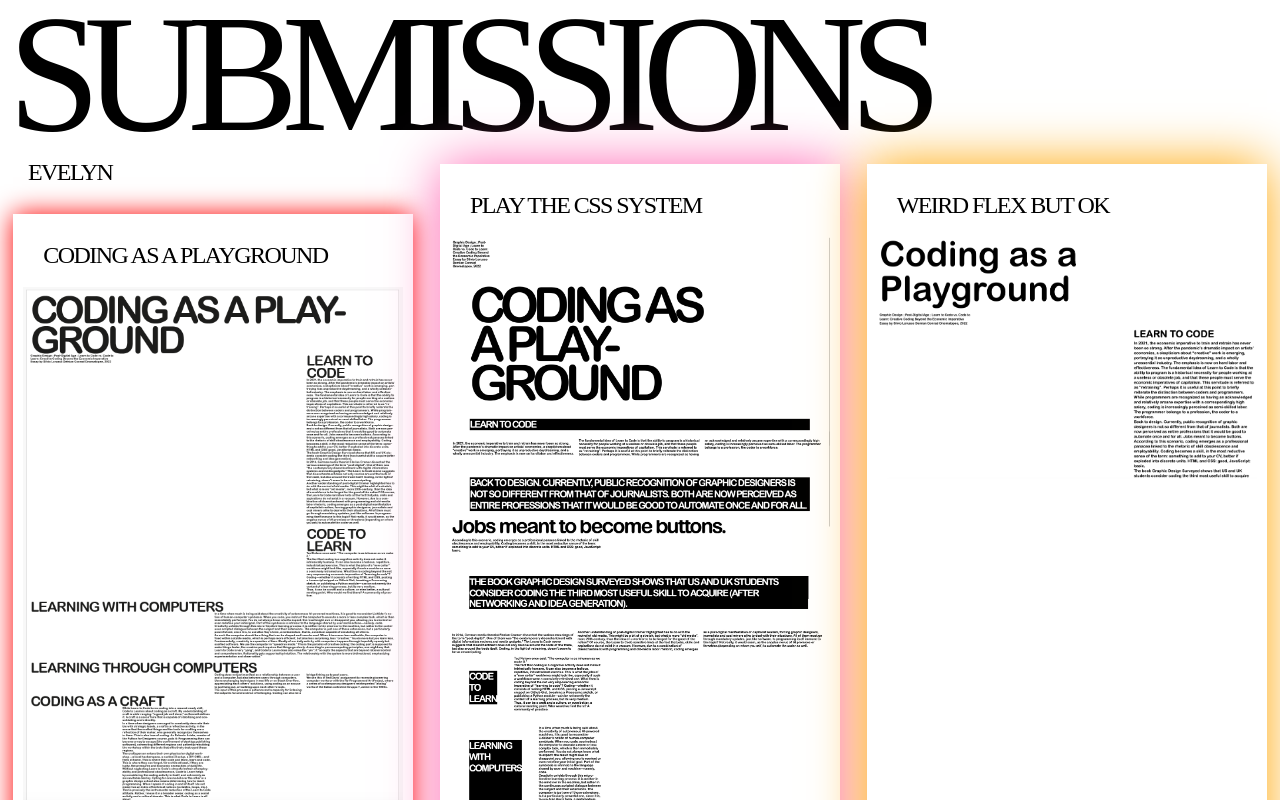
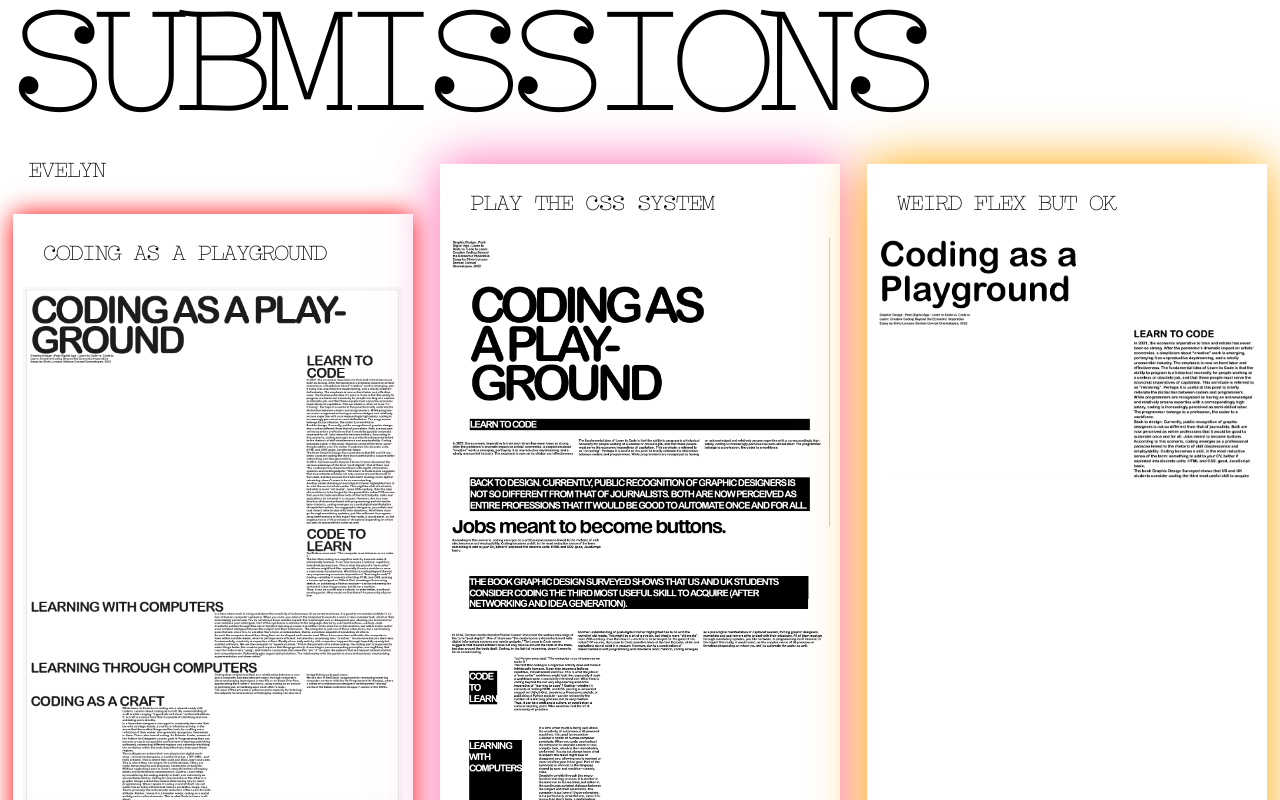
Before and after one commit to ask-a-friend/ask-a-friend, a plain HTML site: page index.html in a window 1280 px wide. Shown: the top 800 px of the page. Drawn offline with Linux system fonts and the light colour scheme; files whose address does not match are found by name.

Commit message:
Add files via upload

```diff
--- a/assets/css/style.css
+++ b/assets/css/style.css
@@ -1,5 +1,5 @@
 body {
-  font-family: "CompagnonItalic";
+  font-family: "CompagnonLight";
   background: white;
   color: black;
   display: block;
@@ -8,6 +8,14 @@ body {
 	font-size: 16px;
   height: 100vh;
 	overflow: auto;
+}
+
+@font-face {
+  font-family: CompagnonLight;
+  src:url(../fonts/Compagnon-Light.woff) format("woff"),
+      url(../fonts/Compagnon-Light.woff2) format("woff2");
+  font-weight:200;
+  font-style:normal;
 }
 
 .container{
```
